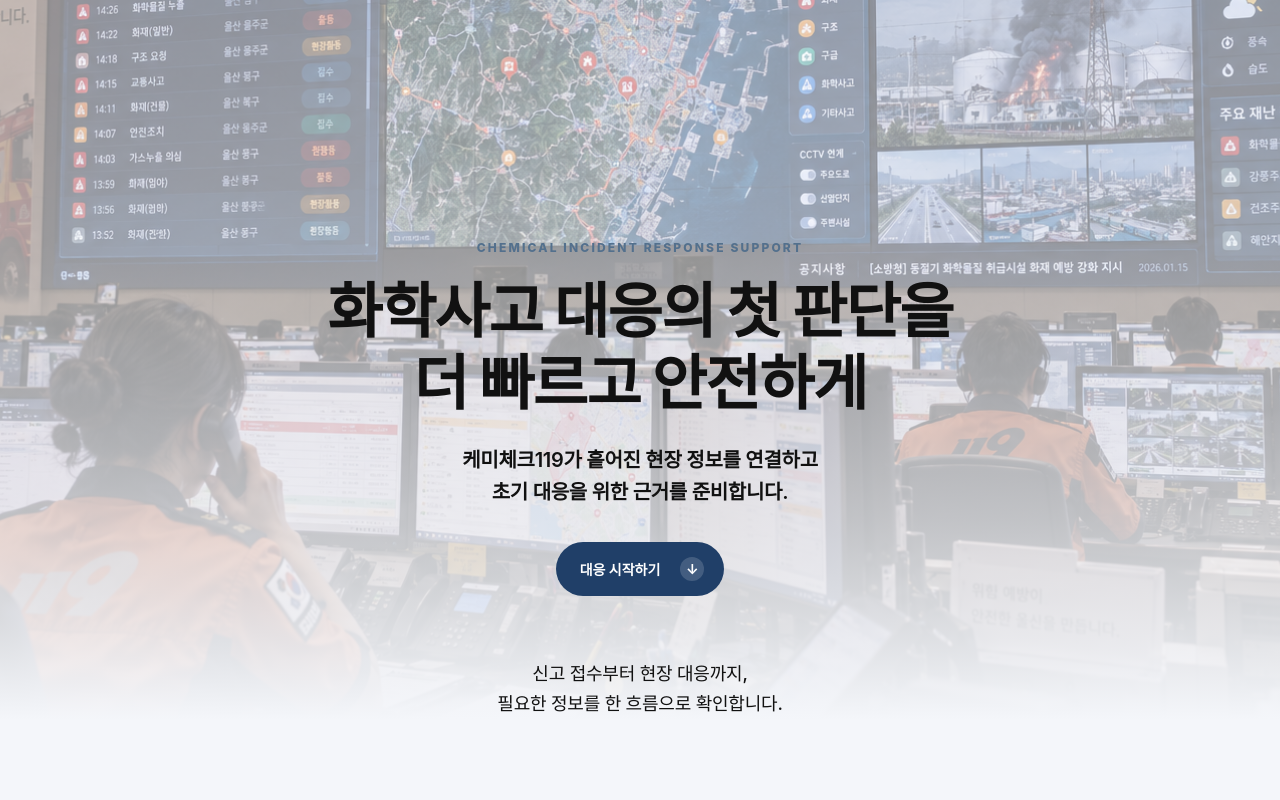
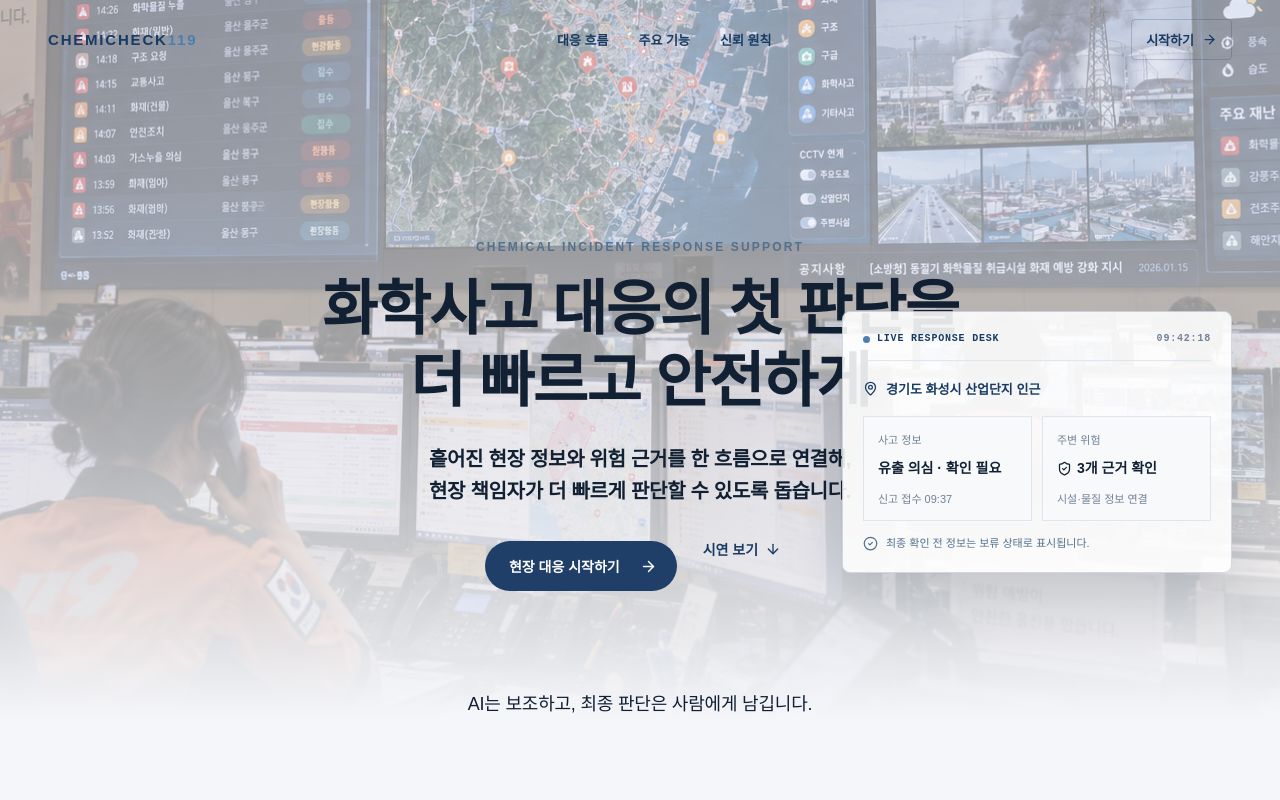
Before and after one commit to chemicheck119-lab/front, a React (Vite) app: page / in a window 1280 px wide. Shown: the top 800 px of the page. Built offline with nearby package versions, Linux system fonts and the light colour scheme; no server answers.

Commit message:
feat: 랜딩 페이지 신뢰형 UX 구조 개선 (#47)

```diff
--- a/src/components/welcome/OpenSection.tsx
+++ b/src/components/welcome/OpenSection.tsx
@@ -1,10 +1,21 @@
 import { motion } from "framer-motion";
+import { ArrowDown, ArrowRight, CheckCircle2, MapPin, ShieldCheck } from "lucide-react";
 import "../../styles/welcome.css";
 
 export default function OpenSection() {
   return (
-    <section className="open-section">
+    <section className="open-section" id="top">
       <div className="open-image" />
+
+      <nav className="open-nav" aria-label="랜딩 페이지 메뉴">
+        <a className="open-brand" href="#top">CHEMICHECK<span>119</span></a>
+        <div className="open-nav-links">
+          <a href="#solution">대응 흐름</a>
+          <a href="#features">주요 기능</a>
+          <a href="#trust">신뢰 원칙</a>
+        </div>
+        <a className="open-nav-cta" href="#start">시작하기 <ArrowRight size={15} /></a>
+      </nav>
 
       <div className="open-title">
         <p className="open-kicker">CHEMICAL INCIDENT RESPONSE SUPPORT</p>
@@ -31,15 +42,15 @@ export default function OpenSection() {
             ease: [0.22, 1, 0.36, 1],
           }}
         >
-          케미체크119가 흩어진 현장 정보를 연결하고
+          흩어진 현장 정보와 위험 근거를 한 흐름으로 연결해,
           <br />
-          초기 대응을 위한 근거를 준비합니다.
+          현장 책임자가 더 빠르게 판단할 수 있도록 돕습니다.
         </motion.p>
 
-        <a className="open-cta" href="#start">
-          대응 시작하기
-          <span aria-hidden="true">↓</span>
-        </a>
+        <div className="open-actions">
+          <a className="open-cta" href="#start">현장 대응 시작하기 <ArrowRight size={17} /></a>
+          <a className="open-secondary-cta" href="#solution">시연 보기 <ArrowDown size={16} /></a>
+        </div>
       </div>
 
       <motion.div
@@ -56,11 +67,19 @@ export default function OpenSection() {
         }}
       >
         <p>
-          신고 접수부터 현장 대응까지,
-          <br />
-          필요한 정보를 한 흐름으로 확인합니다.
+          AI는 보조하고, 최종 판단은 사람에게 남깁니다.
         </p>
       </motion.div>
+
+      <div className="hero-console" aria-label="현장 대응 정보 미리보기">
+        <div className="console-header"><span className="console-status"><span /> LIVE RESPONSE DESK</span><span>09:42:18</span></div>
+        <div className="console-location"><MapPin size={15} /> 경기도 화성시 산업단지 인근</div>
+        <div className="console-grid">
+          <div><span>사고 정보</span><strong>유출 의심 · 확인 필요</strong><small>신고 접수 09:37</small></div>
+          <div><span>주변 위험</span><strong><ShieldCheck size={15} /> 3개 근거 확인</strong><small>시설·물질 정보 연결</small></div>
+        </div>
+        <div className="console-footer"><CheckCircle2 size={15} /> 최종 확인 전 정보는 보류 상태로 표시됩니다.</div>
+      </div>
     </section>
   );
 }
--- a/src/components/welcome/ProblemSection.tsx
+++ b/src/components/welcome/ProblemSection.tsx
@@ -35,9 +35,9 @@ export default function ProblemSection() {
       >
         <p className="section-kicker">THE CHALLENGE</p>
         <h2>
-          현장은 기다려주지 않지만,
+          정보는 흩어져 있고,
           <br />
-          정보는 흩어져 있습니다.
+          현장은 기다리지 않습니다.
         </h2>
       </motion.div>
 
@@ -136,7 +136,7 @@ export default function ProblemSection() {
           ease: [0.22, 1, 0.36, 1],
         }}
       >
-        정보는 흩어져 있지만, 현장은 기다려주지 않습니다.
+        초기 판단이 늦어지면, 놓치는 위험은 커집니다.
       </motion.h2>
     </section>
   );
--- a/src/components/welcome/SolutionSection.tsx
+++ b/src/components/welcome/SolutionSection.tsx
@@ -21,7 +21,7 @@ const solutionSteps = [
 
 export default function SolutionSection() {
   return (
-    <section className="solution-section">
+    <section className="solution-section" id="solution">
       <div className="solution-intro">
         <motion.p
           className="section-kicker"
@@ -36,9 +36,7 @@ export default function SolutionSection() {
           whileInView={{ opacity: 1, y: 0 }}
           viewport={{ once: true, amount: 0.5 }}
         >
-          흩어진 정보를 연결해
-          <br />
-          다음 판단을 준비합니다.
+          현장 정보를 한 흐름으로 연결합니다.
         </motion.h2>
       </div>
 
--- a/src/components/welcome/StartSection.tsx
+++ b/src/components/welcome/StartSection.tsx
@@ -220,7 +220,9 @@ export default function StartSection() {
       <div className="start-background" />
 
       <div className="start-content">
-        <h2>지금 시작해보세요.</h2>
+        <p className="section-kicker">READY WHEN YOU ARE</p>
+        <h2>현장 대응을 더 빠르게,<br />더 안전하게 준비하세요.</h2>
+        <p className="start-description">케미체크119는 현장 판단을 더 빠르게 준비하고, 대응의 안전성을 함께 지켜줍니다.</p>
 
         <div className="login-card">
           <div className="login-logo">
--- a/src/pages/WelcomePage.tsx
+++ b/src/pages/WelcomePage.tsx
@@ -4,6 +4,7 @@ import ProblemSection from "../components/welcome/ProblemSection";
 import SolutionSection from "../components/welcome/SolutionSection";
 import FeatureSection from "../components/welcome/FeatureSection";
 import HowItWorksSection from "../components/welcome/HowItWorksSection";
+import TrustSection from "../components/welcome/TrustSection";
 import StartSection from "../components/welcome/StartSection";
 import FooterSection from "../components/welcome/FooterSection";
 
@@ -116,8 +117,9 @@ function WelcomePage() {
       <OpenSection />
       <ProblemSection />
       <SolutionSection />
+      <HowItWorksSection />
       <FeatureSection />
-      <HowItWorksSection />
+      <TrustSection />
       <StartSection />
       <FooterSection />
     </main>
--- a/src/styles/welcome.css
+++ b/src/styles/welcome.css
@@ -6,6 +6,9 @@
   width: 100%;
   overflow-x: hidden;
   overflow: clip;
+  color: #112033;
+  background: #f4f6fa;
+  font-family: "Noto Sans KR", sans-serif;
 }
 
 .welcome-page > section,
@@ -65,6 +68,76 @@
 
   background: #f4f6fa;
 }
+
+.open-nav {
+  position: absolute;
+  z-index: 3;
+  top: 0;
+  left: 50%;
+  display: flex;
+  align-items: center;
+  justify-content: space-between;
+  width: min(1200px, calc(100% - 96px));
+  min-height: 78px;
+  transform: translateX(-50%);
+}
+
+.open-brand {
+  color: #183b63;
+  font-size: 15px;
+  font-weight: 800;
+  letter-spacing: 0.12em;
+  text-decoration: none;
+}
+
+.open-brand span { color: #4d7fae; }
+
+.open-nav-links { display: flex; gap: 30px; }
+.open-nav-links a, .open-nav-cta {
+  color: #183b63;
+  font-size: 13px;
+  font-weight: 700;
+  text-decoration: none;
+}
+
+.open-nav-cta {
+  display: inline-flex;
+  align-items: center;
+  gap: 8px;
+  padding: 10px 14px;
+  border: 1px solid rgba(24, 59, 99, 0.22);
+  border-radius: 4px;
+}
+
+.hero-console {
+  position: absolute;
+  z-index: 1;
+  top: 50%;
+  right: max(48px, calc((100vw - 1200px) / 2));
+  width: min(390px, 34vw);
+  padding: 20px;
+  border: 1px solid rgba(24, 59, 99, 0.18);
+  border-radius: 8px;
+  background: rgba(255, 255, 255, 0.88);
+  box-shadow: 0 24px 60px rgba(17, 32, 51, 0.14);
+  transform: translateY(-34%);
+}
+
+.console-header, .console-location, .console-footer { display: flex; align-items: center; justify-content: space-between; gap: 8px; }
+.console-header { padding-bottom: 14px; border-bottom: 1px solid #dde5ee; color: #718096; font: 600 10px/1.4 "JetBrains Mono", monospace; letter-spacing: 0.08em; }
+.console-status { display: inline-flex; align-items: center; gap: 7px; color: #183b63; }
+.console-status span { width: 7px; height: 7px; border-radius: 50%; background: #4d7fae; }
+.console-location { justify-content: flex-start; margin: 18px 0; color: #183b63; font-size: 13px; font-weight: 700; }
+.console-grid { display: grid; grid-template-columns: 1fr 1fr; gap: 10px; }
+.console-grid > div { min-height: 105px; padding: 14px; border: 1px solid #dde5ee; background: #f7f9fb; }
+.console-grid span, .console-grid small { display: block; color: #718096; font-size: 11px; }
+.console-grid strong { display: flex; align-items: center; gap: 5px; min-height: 43px; color: #112033; font-size: 14px; line-height: 1.4; }
+.console-footer { justify-content: flex-start; margin-top: 14px; color: #53708d; font-size: 11px; line-height: 1.5; }
+
+.open-actions { display: flex; align-items: center; gap: 12px; }
+.open-secondary-cta { display: inline-flex; align-items: center; gap: 7px; padding: 15px 14px; color: #183b63; font-size: 14px; font-weight: 700; text-decoration: none; }
+.open-cta { border-radius: 4px; }
+.open-cta svg { flex: 0 0 auto; }
 
 
 /* 상황실 배경 이미지 */
@@ -474,12 +547,40 @@
   width: min(1000px, 100%);
 
   display: grid;
-  grid-template-columns: repeat(3, 1fr);
+  grid-template-columns: repeat(6, 1fr);
 
   gap: 36px;
 
   margin-top: 75px;
 }
+
+.feature-card { grid-column: span 2; }
+.feature-card:nth-child(4), .feature-card:nth-child(5) { grid-column: span 3; }
+.feature-human::after { background: #183b63; }
+
+.trust-section {
+  display: grid;
+  grid-template-columns: minmax(0, 1fr) minmax(420px, 1fr);
+  align-items: center;
+  gap: clamp(48px, 8vw, 120px);
+  width: 100%;
+  min-height: 100svh;
+  padding: clamp(80px, 12vh, 140px) max(24px, calc((100% - 1056px) / 2));
+  background: #183b63;
+  color: #fff;
+}
+
+.trust-heading .section-kicker { color: #b9cee1; }
+.trust-heading h2 { margin: 0; font-size: clamp(34px, 4.3vw, 56px); line-height: 1.15; letter-spacing: -0.06em; }
+.trust-heading > p:last-child { max-width: 480px; margin: 28px 0 0; color: #d5e1ec; font-size: 18px; line-height: 1.7; }
+.trust-list { display: grid; gap: 12px; }
+.trust-list article { display: flex; gap: 18px; align-items: flex-start; padding: 24px 0; border-top: 1px solid rgba(255, 255, 255, 0.23); }
+.trust-list article:last-child { border-bottom: 1px solid rgba(255, 255, 255, 0.23); }
+.trust-list article > svg { flex: 0 0 auto; margin-top: 3px; color: #b9cee1; }
+.trust-list h3 { margin: 0; font-size: 18px; line-height: 1.4; }
+.trust-list p { margin: 7px 0 0; color: #c7d6e4; font-size: 14px; line-height: 1.6; }
+
+.start-description { max-width: 540px; margin: 18px auto 0; color: #3d566f; font-size: 16px; line-height: 1.7; text-align: center; }
 
 
 /* 개별 카드 */
@@ -635,6 +736,25 @@
   .feature-card {
     min-height: 190px;
   }
+
+  .feature-card, .feature-card:nth-child(4), .feature-card:nth-child(5) { grid-column: span 1; }
+}
+
+@media (max-width: 768px) {
+  .open-nav { width: calc(100% - 40px); min-height: 64px; }
+  .open-nav-links { display: none; }
+  .open-nav-cta { padding: 8px 10px; font-size: 11px; }
+  .open-title { align-items: flex-start; padding: 150px 24px 0; text-align: left; }
+  .open-title h1 { font-size: clamp(32px, 9vw, 46px); line-height: 1.12; }
+  .open-subtitle { margin-left: 0; margin-right: 0; font-size: 15px; }
+  .open-actions { align-items: flex-start; flex-direction: column; gap: 4px; }
+  .hero-console { top: auto; right: 20px; bottom: 76px; width: calc(100% - 40px); transform: none; }
+  .open-description { padding-bottom: 24px; text-align: left; }
+  .open-description p { font-size: 12px; }
+  .trust-section { display: block; min-height: max(100svh, 720px); padding: 80px 24px; }
+  .trust-heading h2 { font-size: clamp(34px, 9vw, 46px); }
+  .trust-list { margin-top: 56px; }
+  .trust-list article { padding: 20px 0; }
 }
 
 /* =========================
@@ -1002,8 +1122,8 @@
   gap: clamp(48px, 8vh, 88px);
   min-height: 100svh;
   padding: clamp(80px, 12vw, 160px) max(24px, 8vw);
-  background: #f4f0e8;
-  color: #26384a;
+  background: #eef3f7;
+  color: #183b63;
 }
 
 .workflow-heading {
@@ -1019,7 +1139,7 @@
 
 .workflow-list {
   display: grid;
-  grid-template-columns: repeat(5, minmax(0, 1fr));
+  grid-template-columns: repeat(3, minmax(0, 1fr));
   gap: 0;
   margin: 0;
   padding: 0;
@@ -1030,7 +1150,7 @@
   position: relative;
   min-height: 170px;
   padding: 24px 20px 0 0;
-  border-top: 2px solid #26384a;
+  border-top: 2px solid #4d7fae;
 }
 
 .workflow-item:not(:last-child)::after {
@@ -1039,24 +1159,24 @@
   right: 14px;
   width: 10px;
   height: 10px;
-  border-top: 2px solid #26384a;
-  border-right: 2px solid #26384a;
+  border-top: 2px solid #4d7fae;
+  border-right: 2px solid #4d7fae;
   content: "";
   transform: rotate(45deg);
 }
 
 .workflow-number {
   display: block;
-  color: #b35b3d;
+  color: #4d7fae;
   font-size: 13px;
   font-weight: 800;
 }
 
 .workflow-title {
   display: block;
-  max-width: 120px;
+  max-width: 280px;
   margin-top: 18px;
-  font-size: 16px;
+  font-size: 20px;
   font-weight: 800;
   line-height: 1.45;
 }
```
Also changed, not shown: src/components/welcome/FeatureSection.tsx (+15 -30 lines), src/components/welcome/HowItWorksSection.tsx (+9 -11 lines), src/components/welcome/TrustSection.tsx (added, +29 -0 lines).
